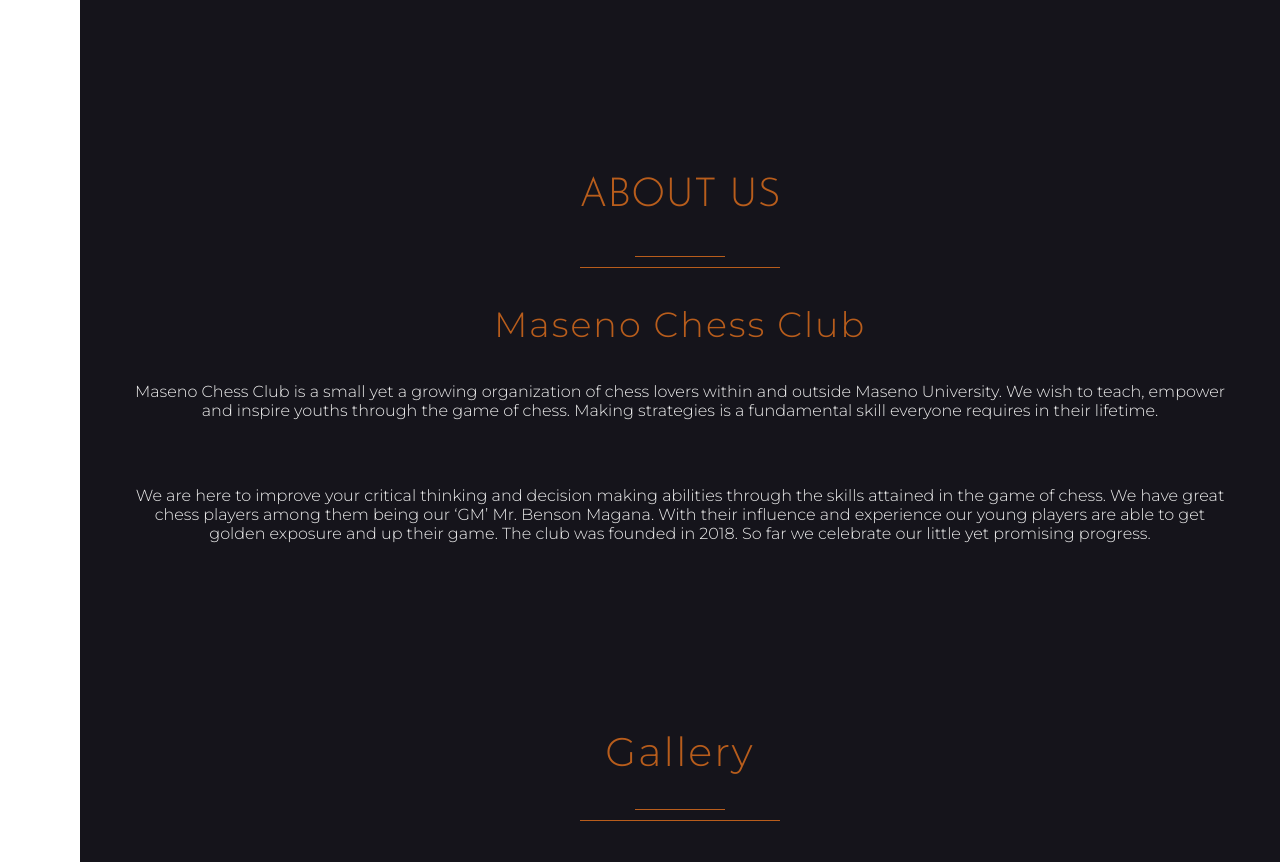
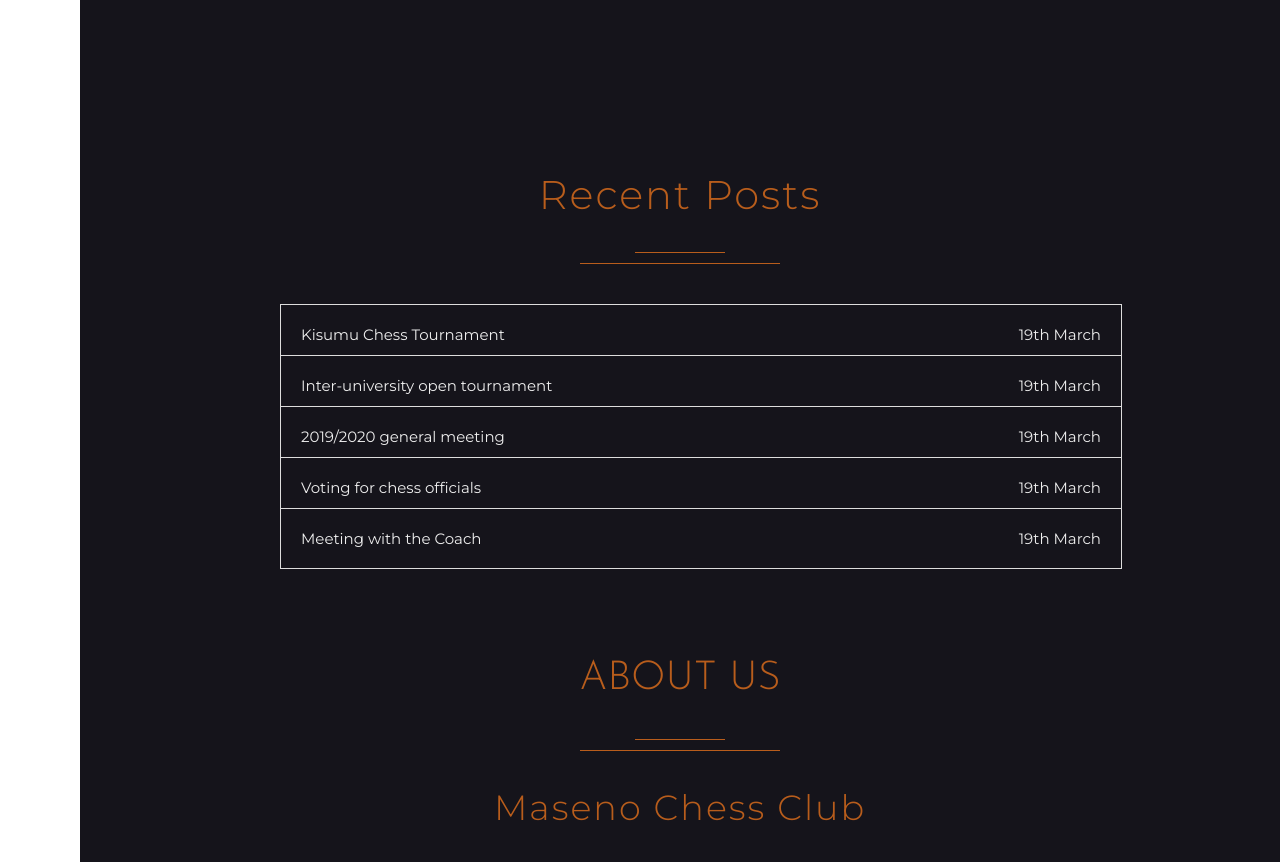
Before and after one commit to edwin001-tech/Maseno-Chess-Club-Website, a website: page index.html in a window 1280 px wide. Shown: the part 1241-2103 px from the top of the page. Drawn offline with Linux system fonts and the light colour scheme.

Commit message:
Recent posts

```diff
--- a/css/style.css
+++ b/css/style.css
@@ -393,6 +393,41 @@
 
 /* end of about us */
 
+.posts {
+    display: flex;
+    flex-direction: row;
+    justify-content: center;
+
+}
+
+
+.list_ul {
+  list-style-type: none;
+  justify-content: center;
+  padding: 0;
+  margin: 0;
+  width: 80rem;
+
+
+
+}
+
+.list_ul li {
+  border: 1px solid #ddd;
+  margin-top: -1rem;
+  padding: 2rem;
+  font-size: 1.5rem;
+  background-color: #15141b;
+  color: #eee;
+
+}
+
+.float-right {
+    float: right;
+}
+
+/* recent posts */
+
 .gallery {
     grid-column: 1 / -1;
     grid-row: 7 / 8;
--- a/index.html
+++ b/index.html
@@ -3,12 +3,15 @@
 <head>
     <meta charset="UTF-8">
     <meta name="viewport" content="width=device-width, initial-scale=1.0">
+
     <title>Maseno Chess Club</title>
     <link rel="shortcut icon" type="image/png" href="images/Logo.jpg">
     <script src="https://kit.fontawesome.com/aec9312080.js" crossorigin="anonymous"></script>
+
+
     <link href="https://fonts.googleapis.com/css?family=Montserrat:100,100i,200,200i,300,300i,400,400i,500,500i,600,600i,700" rel="stylesheet">
     <link href="https://fonts.googleapis.com/css?family=Josefin+Sans:100,100i,300,300i,400,400i,600,600i,700,700i" rel="stylesheet">
-    <link rel="stylesheet" href="css/style.css">
+<link rel="stylesheet" href="css/style.css">
 
 </head>
 <body>
@@ -150,6 +153,29 @@
 
     <!-- end of activities -->
 
+    <!--recent posts-->
+
+    <div class="common-header">
+      <h1 class="common-heading">Recent Posts</h1>
+      <div class="underline">
+          <div class="small-underline"></div>
+          <div class="big-underline"></div>
+      </div>
+  </div>
+
+    <div class="posts">
+          <ul class="list_ul">
+            <li class="list_ul li">Kisumu Chess Tournament <span class="float-right">19th March</span></li>
+            <li class="list_ul li">Inter-university open tournament <span class="float-right">19th March</span></li>
+            <li class="list_ul li">2019/2020 general meeting <span class="float-right">19th March</span></li>
+            <li class="list_ul li">Voting for chess officials <span class="float-right">19th March</span></li>
+            <li class="list_ul li">Meeting with the Coach <span class="float-right">19th March</span></li>
+          </ul>
+        </div>
+    </div>
+
+     <!--end of recent posts-->
+
     <!-- about us -->
 
     <section class="about-us" id="about us">
@@ -219,23 +245,23 @@
 
                 <ul class="nav__ul">
                   <li>
-                    <a href="#">Home</a>
+                    <a href="#home">Home</a>
                   </li>
 
                   <li>
-                    <a href="#">profile</a>
+                    <a href="#about us">profile</a>
                   </li>
 
                   <li>
-                    <a href="#">activities</a>
+                    <a href="#activities">activities</a>
                   </li>
 
                   <li>
-                    <a href="#">gallery</a>
+                    <a href="#gallery">gallery</a>
                   </li>
 
                   <li>
-                    <a href="#">contact</a>
+                    <a href="#contact">contact</a>
                   </li>
                 </ul>
               </li>
```
